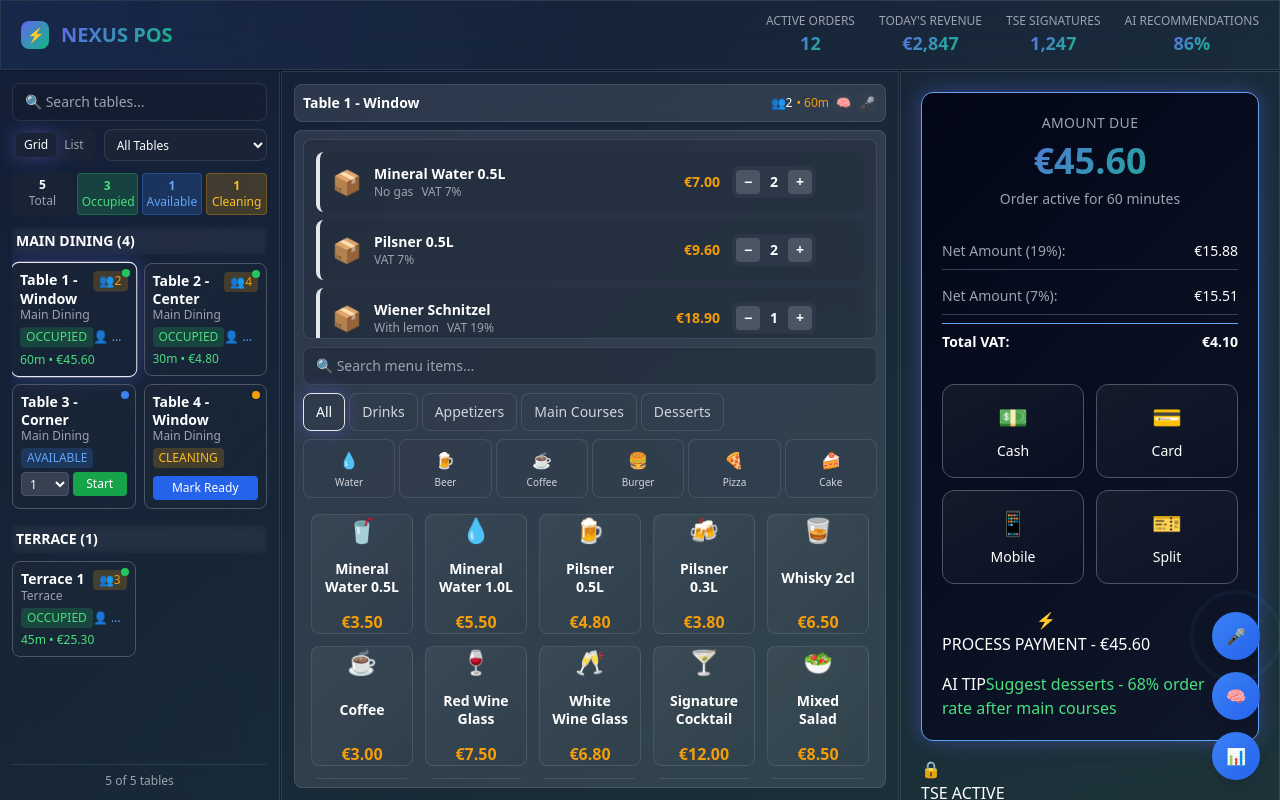
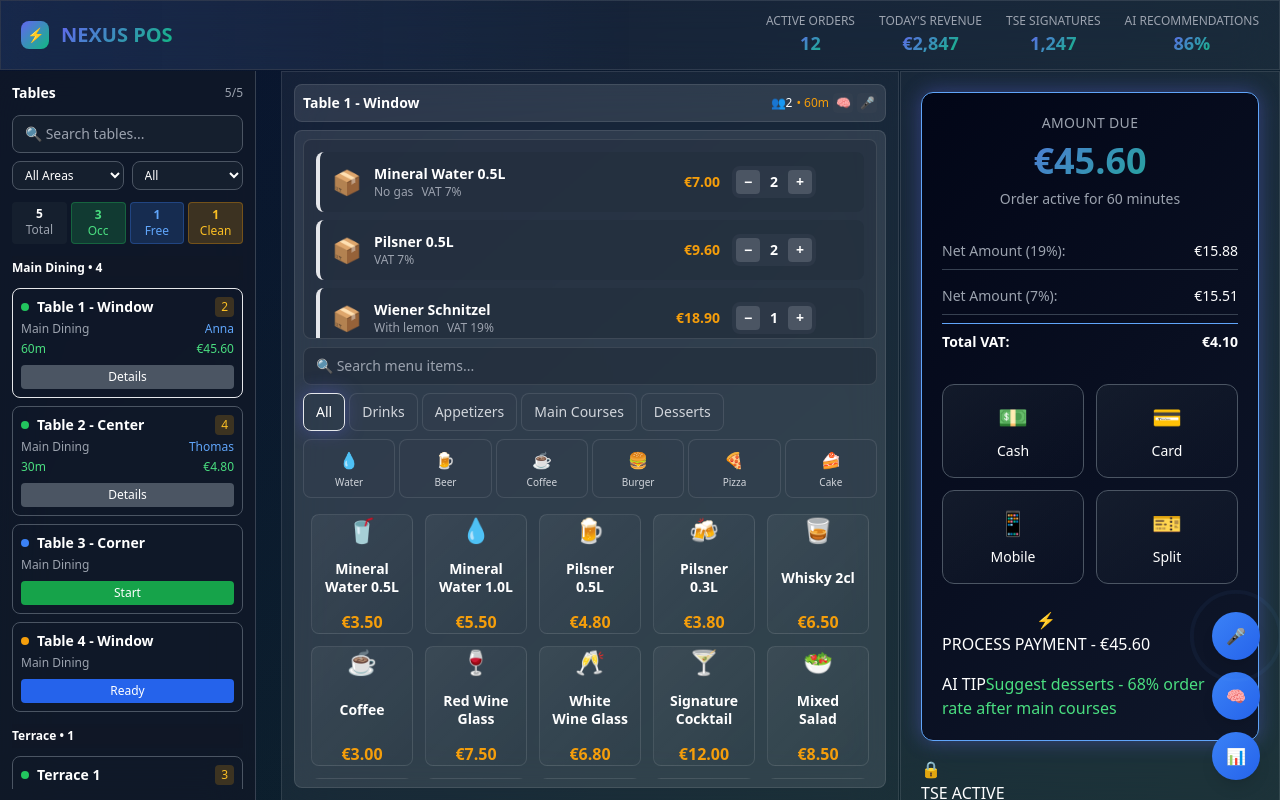
Before and after one commit to sulemantech/german-tse-pos-mvp, a React (Vite) app: page / in a window 1280 px wide. Built offline with nearby package versions, Linux system fonts and the light colour scheme.

Commit message:
fixed the table views

```diff
--- a/src/components/TablesPanel.tsx
+++ b/src/components/TablesPanel.tsx
@@ -8,6 +8,7 @@ interface TablesPanelProps {
   getOrderDuration: (startTime: string) => string;
   onFreeTable: (tableId: string) => void;
   onStartNewOrder: (tableId: string, guests: number) => void;
+  onCreateTable?: (tableData: Partial<Table>) => void;
 }
 
 const TablesPanel: React.FC<TablesPanelProps> = ({
@@ -16,12 +17,19 @@ const TablesPanel: React.FC<TablesPanelProps> = ({
   onSelectTable,
   getOrderDuration,
   onFreeTable,
-  onStartNewOrder
+  onStartNewOrder,
+  onCreateTable
 }) => {
-  const [viewMode, setViewMode] = useState<'grid' | 'list'>('grid');
   const [filterStatus, setFilterStatus] = useState<'all' | 'occupied' | 'free' | 'cleaning'>('all');
   const [searchTerm, setSearchTerm] = useState('');
-  const [newOrderGuests, setNewOrderGuests] = useState<{ [key: string]: number }>({});
+  const [selectedLocation, setSelectedLocation] = useState<string>('all');
+  const [showTableModal, setShowTableModal] = useState<Table | null>(null);
+
+  // Get unique locations for filter
+  const locations = useMemo(() => {
+    const uniqueLocations = [...new Set(tables.map(table => table.location))];
+    return ['all', ...uniqueLocations];
+  }, [tables]);
 
   // Filter and search tables
   const filteredTables = useMemo(() => {
@@ -30,6 +38,11 @@ const TablesPanel: React.FC<TablesPanelProps> = ({
     // Filter by status
     if (filterStatus !== 'all') {
       filtered = filtered.filter(table => table.status === filterStatus);
+    }
+
+    // Filter by location
+    if (selectedLocation !== 'all') {
+      filtered = filtered.filter(table => table.location === selectedLocation);
     }
 
     // Filter by search
@@ -42,7 +55,7 @@ const TablesPanel: React.FC<TablesPanelProps> = ({
     }
 
     return filtered;
-  }, [tables, filterStatus, searchTerm]);
+  }, [tables, filterStatus, selectedLocation, searchTerm]);
 
   // Group tables by location
   const tablesByLocation = useMemo(() => {
@@ -55,351 +68,263 @@ const TablesPanel: React.FC<TablesPanelProps> = ({
     }, {} as Record<string, Table[]>);
   }, [filteredTables]);
 
-  // Table statistics
-  const tableStats = useMemo(() => {
-    const total = tables.length;
-    const occupied = tables.filter(t => t.status === 'occupied').length;
-    const free = tables.filter(t => t.status === 'free').length;
-    const cleaning = tables.filter(t => t.status === 'cleaning').length;
-
-    return { total, occupied, free, cleaning };
-  }, [tables]);
-
-  const getStatusColor = (status: string) => {
-    switch (status) {
-      case 'occupied': return 'bg-green-500';
-      case 'free': return 'bg-blue-500';
-      case 'cleaning': return 'bg-amber-500';
-      case 'reserved': return 'bg-purple-500';
-      default: return 'bg-gray-500';
-    }
-  };
-
-  const getStatusText = (status: string) => {
-    switch (status) {
-      case 'occupied': return 'OCCUPIED';
-      case 'free': return 'AVAILABLE';
-      case 'cleaning': return 'CLEANING';
-      case 'reserved': return 'RESERVED';
-      default: return status.toUpperCase();
-    }
-  };
-
   const getCurrentOrder = (table: Table) => {
     if (!table.currentOrderId) return null;
     return table.orderHistory.find(order => order.id === table.currentOrderId);
   };
 
-  const handleStartNewOrder = (tableId: string) => {
-    const guests = newOrderGuests[tableId] || 1;
-    onStartNewOrder(tableId, guests);
-    setNewOrderGuests(prev => ({ ...prev, [tableId]: 1 }));
-  };
-
-  const QuickActions = ({ table }: { table: Table }) => {
-    const currentOrder = getCurrentOrder(table);
-
-    if (table.status === 'free') {
-      return (
-        <div className="flex gap-1 mt-1">
-          <select
-            value={newOrderGuests[table.id] || 1}
-            onChange={(e) => setNewOrderGuests(prev => ({
-              ...prev,
-              [table.id]: Number(e.target.value)
-            }))}
-            className="text-xs bg-gray-700 border border-gray-600 rounded px-1 text-white w-12"
-            onClick={(e) => e.stopPropagation()}
-          >
-            {[1,2,3,4,5,6,7,8].map(num => (
-              <option key={num} value={num}>{num}</option>
-            ))}
-          </select>
-          <button
-            onClick={(e) => {
-              e.stopPropagation();
-              handleStartNewOrder(table.id);
-            }}
-            className="text-xs bg-green-600 hover:bg-green-700 text-white px-2 py-1 rounded transition-colors flex-1"
-          >
-            Start
-          </button>
-        </div>
-      );
-    }
-
-    if (table.status === 'cleaning') {
-      return (
-        <button
-          onClick={(e) => {
-            e.stopPropagation();
-            onFreeTable(table.id);
-          }}
-          className="text-xs bg-blue-600 hover:bg-blue-700 text-white px-2 py-1 rounded transition-colors w-full mt-1"
-        >
-          Mark Ready
-        </button>
-      );
-    }
-
-    if (table.status === 'occupied' && currentOrder) {
-      return (
-        <div className="text-xs text-green-400 font-medium mt-1">
-          {getOrderDuration(currentOrder.startTime)} • €{currentOrder.total.toFixed(2)}
-        </div>
-      );
-    }
-
-    return null;
-  };
-
-  const TableCard = ({ table }: { table: Table }) => {
+  const CompactTableCard = ({ table }: { table: Table }) => {
     const currentOrder = getCurrentOrder(table);
 
     return (
       <div
-        className={`relative bg-gradient-to-br from-gray-800/50 to-transparent border rounded-lg p-2 cursor-pointer transition-all duration-200 group ${
+        className={`p-2 border rounded-lg cursor-pointer transition-all duration-150 group ${
           currentTable?.id === table.id
-            ? 'border-primary shadow-glow-primary scale-[1.02]'
-            : 'border-gray-600 hover:border-primary hover:shadow-glow'
+            ? 'border-primary bg-primary/10 shadow-sm'
+            : 'border-gray-600 hover:border-primary hover:bg-gray-700/30'
         }`}
         onClick={() => onSelectTable(table)}
       >
-        {/* Status Indicator */}
-        <div className={`absolute top-1.5 right-1.5 w-2 h-2 rounded-full ${getStatusColor(table.status)}`}></div>
-
-        {/* Table Info */}
-        <div className="mb-1">
-          <div className="flex justify-between items-start">
-            <div className="flex-1">
-              <div className="text-white font-semibold text-sm leading-tight">{table.name}</div>
-              <div className="text-gray-400 text-xs">{table.location}</div>
+        {/* Header - Table Number & Status */}
+        <div className="flex justify-between items-start mb-1">
+          <div className="flex items-center gap-2">
+            <div className={`w-2 h-2 rounded-full ${
+              table.status === 'occupied' ? 'bg-green-500' :
+              table.status === 'free' ? 'bg-blue-500' :
+              'bg-amber-500'
+            }`} />
+            <span className="text-white font-semibold text-sm">{table.name}</span>
           </div>
           {table.guests > 0 && (
-              <div className="text-accent text-xs font-medium bg-amber-500/20 px-1.5 py-0.5 rounded">
-                👥{table.guests}
-              </div>
+            <span className="text-amber-400 text-xs bg-amber-500/20 px-1.5 py-0.5 rounded">
+              {table.guests}
+            </span>
           )}
         </div>
 
-          {/* Status & Waiter */}
-          <div className="flex justify-between items-center mt-1">
-            <span className={`text-xs font-medium px-1.5 py-0.5 rounded ${
-              table.status === 'occupied' ? 'bg-green-500/20 text-green-400' :
-              table.status === 'free' ? 'bg-blue-500/20 text-blue-400' :
-              table.status === 'cleaning' ? 'bg-amber-500/20 text-amber-400' :
-              'bg-gray-500/20 text-gray-400'
-            }`}>
-              {getStatusText(table.status)}
-            </span>
+        {/* Details */}
+        <div className="space-y-1 text-xs">
+          <div className="text-gray-400 flex justify-between">
+            <span>{table.location}</span>
             {table.waiter && (
-              <span className="text-blue-400 text-xs truncate max-w-[60px]" title={table.waiter}>
-                👤 {table.waiter.split(' ')[0]}
+              <span className="text-blue-400 truncate max-w-[80px]" title={table.waiter}>
+                {table.waiter.split(' ')[0]}
               </span>
             )}
           </div>
+
+          {currentOrder && (
+            <div className="flex justify-between text-green-400">
+              <span>{getOrderDuration(currentOrder.startTime)}</span>
+              <span>€{currentOrder.total.toFixed(2)}</span>
             </div>
+          )}
 
           {/* Quick Actions */}
-        <QuickActions table={table} />
+          <div className="flex gap-1 pt-1" onClick={(e) => e.stopPropagation()}>
+            {table.status === 'free' && (
+              <button
+                onClick={() => onStartNewOrder(table.id, 1)}
+                className="flex-1 text-xs bg-green-600 hover:bg-green-700 text-white px-2 py-1 rounded transition-colors"
+              >
+                Start
+              </button>
+            )}
+            {table.status === 'cleaning' && (
+              <button
+                onClick={() => onFreeTable(table.id)}
+                className="flex-1 text-xs bg-blue-600 hover:bg-blue-700 text-white px-2 py-1 rounded transition-colors"
+              >
+                Ready
+              </button>
+            )}
+            {table.status === 'occupied' && (
+              <button
+                onClick={(e) => {
+                  e.stopPropagation();
+                  setShowTableModal(table);
+                }}
+                className="flex-1 text-xs bg-gray-600 hover:bg-gray-500 text-white px-2 py-1 rounded transition-colors"
+              >
+                Details
+              </button>
+            )}
+          </div>
+        </div>
       </div>
     );
   };
 
-  const TableListItem = ({ table }: { table: Table }) => {
+  const TableModal = ({ table }: { table: Table }) => {
     const currentOrder = getCurrentOrder(table);
 
     return (
-      <div
-        className={`flex items-center gap-3 p-2 border-b border-gray-700/50 cursor-pointer transition-all duration-150 group ${
-          currentTable?.id === table.id ? 'bg-primary/10 border-primary' : 'hover:bg-gray-700/30'
-        }`}
-        onClick={() => onSelectTable(table)}
+      <div className="fixed inset-0 bg-black/50 backdrop-blur-sm flex items-center justify-center z-50 p-4">
+        <div className="bg-gray-800 rounded-xl p-4 max-w-sm w-full border border-gray-600">
+          <div className="flex justify-between items-start mb-3">
+            <div>
+              <h2 className="text-lg font-bold text-white">{table.name}</h2>
+              <p className="text-gray-400 text-sm">{table.location}</p>
+            </div>
+            <button
+              onClick={() => setShowTableModal(null)}
+              className="text-gray-400 hover:text-white"
             >
-        {/* Status Dot */}
-        <div className={`w-2 h-2 rounded-full ${getStatusColor(table.status)}`}></div>
+              ✕
+            </button>
+          </div>
 
-        {/* Table Info */}
-        <div className="flex-1 min-w-0">
-          <div className="flex items-center gap-2">
-            <div className="text-white font-semibold text-sm">{table.name}</div>
-            <div className="text-gray-400 text-xs">{table.location}</div>
+          <div className="space-y-3 text-sm">
+            <div className="flex justify-between">
+              <span className="text-gray-400">Status</span>
+              <span className={`
+                ${table.status === 'occupied' ? 'text-green-400' :
+                  table.status === 'free' ? 'text-blue-400' :
+                  'text-amber-400'} font-semibold`
+              }>
+                {table.status.charAt(0).toUpperCase() + table.status.slice(1)}
+              </span>
+            </div>
+
             {table.guests > 0 && (
-              <div className="text-accent text-xs">👥{table.guests}</div>
+              <div className="flex justify-between">
+                <span className="text-gray-400">Guests</span>
+                <span className="text-white">{table.guests}</span>
+              </div>
+            )}
+
+            {table.waiter && (
+              <div className="flex justify-between">
+                <span className="text-gray-400">Waiter</span>
+                <span className="text-blue-400">{table.waiter}</span>
+              </div>
+            )}
+
+            {currentOrder && (
+              <>
+                <div className="flex justify-between">
+                  <span className="text-gray-400">Duration</span>
+                  <span className="text-green-400">{getOrderDuration(currentOrder.startTime)}</span>
+                </div>
+                <div className="flex justify-between">
+                  <span className="text-gray-400">Total</span>
+                  <span className="text-accent font-semibold">€{currentOrder.total.toFixed(2)}</span>
+                </div>
+              </>
             )}
           </div>
-          <div className="flex items-center gap-2 mt-0.5">
-            <span className={`text-xs px-1.5 py-0.5 rounded ${
-              table.status === 'occupied' ? 'bg-green-500/20 text-green-400' :
-              table.status === 'free' ? 'bg-blue-500/20 text-blue-400' :
-              'bg-amber-500/20 text-amber-400'
-            }`}>
-              {getStatusText(table.status)}
-            </span>
-            {table.waiter && (
-              <span className="text-blue-400 text-xs">👤 {table.waiter}</span>
-            )}
-            {currentOrder && (
-              <span className="text-green-400 text-xs">
-                {getOrderDuration(currentOrder.startTime)} • €{currentOrder.total.toFixed(2)}
-              </span>
+
+          <div className="flex gap-2 pt-3 mt-3 border-t border-gray-700">
+            <button
+              onClick={() => {
+                onSelectTable(table);
+                setShowTableModal(null);
+              }}
+              className="flex-1 px-3 py-2 bg-primary hover:bg-primary/80 text-white rounded-lg text-sm transition-colors"
+            >
+              Open Order
+            </button>
+            {table.status === 'occupied' && (
+              <button
+                onClick={() => {
+                  onFreeTable(table.id);
+                  setShowTableModal(null);
+                }}
+                className="px-3 py-2 bg-red-600 hover:bg-red-700 text-white rounded-lg text-sm transition-colors"
+              >
+                Free Table
+              </button>
             )}
           </div>
-        </div>
-
-        {/* Quick Actions */}
-        <div className="flex gap-1" onClick={(e) => e.stopPropagation()}>
-          {table.status === 'free' && (
-            <>
-              <select
-                value={newOrderGuests[table.id] || 1}
-                onChange={(e) => setNewOrderGuests(prev => ({
-                  ...prev,
-                  [table.id]: Number(e.target.value)
-                }))}
-                className="text-xs bg-gray-700 border border-gray-600 rounded px-1 text-white w-12"
-              >
-                {[1,2,3,4,5,6].map(num => (
-                  <option key={num} value={num}>{num}</option>
-                ))}
-              </select>
-              <button
-                onClick={() => handleStartNewOrder(table.id)}
-                className="text-xs bg-green-600 hover:bg-green-700 text-white px-2 py-1 rounded transition-colors"
-              >
-                Start
-              </button>
-            </>
-          )}
-          {table.status === 'cleaning' && (
-            <button
-              onClick={() => onFreeTable(table.id)}
-              className="text-xs bg-blue-600 hover:bg-blue-700 text-white px-2 py-1 rounded transition-colors"
-            >
-              Ready
-            </button>
-          )}
         </div>
       </div>
     );
   };
 
   return (
-    <aside className="bg-card backdrop-blur-xl border-r border-glass p-3 flex flex-col gap-3 h-[calc(100vh-70px)] overflow-hidden">
-      {/* Header with Controls */}
-      <div className="flex flex-col gap-2">
-        {/* Search Bar */}
-        <div className="relative">
+    <aside className="bg-gray-900/80 backdrop-blur-xl border-r border-gray-700 p-3 flex flex-col gap-3 h-[calc(100vh-70px)] overflow-hidden w-64">
+      {/* Header */}
+      <div className="flex items-center justify-between">
+        <h2 className="text-white font-bold text-sm">Tables</h2>
+        <div className="text-gray-400 text-xs">
+          {filteredTables.length}/{tables.length}
+        </div>
+      </div>
+
+      {/* Search & Filters */}
+      <div className="space-y-2">
         <input
           type="text"
           placeholder="🔍 Search tables..."
           value={searchTerm}
           onChange={(e) => setSearchTerm(e.target.value)}
-            className="w-full px-3 py-2 bg-gray-900/30 border border-glass rounded-lg text-white text-sm placeholder-gray-400 focus:outline-none focus:border-primary focus:shadow-glow"
+          className="w-full px-3 py-2 bg-gray-800/50 border border-gray-600 rounded-lg text-white text-sm placeholder-gray-400 focus:outline-none focus:border-primary"
         />
-          {searchTerm && (
-            <button
-              onClick={() => setSearchTerm('')}
-              className="absolute right-2 top-1/2 transform -translate-y-1/2 text-gray-400 hover:text-white"
+
+        <div className="flex gap-2">
+          <select
+            value={selectedLocation}
+            onChange={(e) => setSelectedLocation(e.target.value)}
+            className="flex-1 bg-gray-800/50 border border-gray-600 rounded-lg px-2 py-1 text-white text-xs focus:outline-none focus:border-primary"
           >
-              ✕
-            </button>
-          )}
-        </div>
+            {locations.map(location => (
+              <option key={location} value={location}>
+                {location === 'all' ? 'All Areas' : location}
+              </option>
+            ))}
+          </select>
 
-        {/* Controls Row */}
-        <div className="flex gap-2">
-          {/* View Toggle */}
-          <div className="flex bg-gray-800/50 rounded-lg p-1">
-            <button
-              onClick={() => setViewMode('grid')}
-              className={`px-2 py-1 rounded text-xs font-medium transition-all ${
-                viewMode === 'grid'
-                  ? 'bg-primary text-white shadow-glow-primary'
-                  : 'text-gray-400 hover:text-white'
-              }`}
-            >
-              Grid
-            </button>
-            <button
-              onClick={() => setViewMode('list')}
-              className={`px-2 py-1 rounded text-xs font-medium transition-all ${
-                viewMode === 'list'
-                  ? 'bg-primary text-white shadow-glow-primary'
-                  : 'text-gray-400 hover:text-white'
-              }`}
-            >
-              List
-            </button>
-          </div>
-
-          {/* Status Filter */}
           <select
             value={filterStatus}
             onChange={(e) => setFilterStatus(e.target.value as any)}
-            className="flex-1 bg-gray-800/50 border border-glass rounded-lg px-2 py-1 text-white text-xs focus:outline-none focus:border-primary"
+            className="flex-1 bg-gray-800/50 border border-gray-600 rounded-lg px-2 py-1 text-white text-xs focus:outline-none focus:border-primary"
           >
-            <option value="all">All Tables</option>
+            <option value="all">All</option>
             <option value="occupied">Occupied</option>
-            <option value="free">Available</option>
+            <option value="free">Free</option>
             <option value="cleaning">Cleaning</option>
           </select>
         </div>
       </div>
 
-      {/* Statistics Bar */}
+      {/* Statistics */}
       <div className="grid grid-cols-4 gap-1 text-xs">
         <div className="bg-gray-800/50 rounded p-1 text-center">
-          <div className="text-white font-semibold">{tableStats.total}</div>
+          <div className="text-white font-semibold">{tables.length}</div>
           <div className="text-gray-400">Total</div>
         </div>
         <div className="bg-green-500/20 rounded p-1 text-center border border-green-500/30">
-          <div className="text-green-400 font-semibold">{tableStats.occupied}</div>
-          <div className="text-green-400">Occupied</div>
+          <div className="text-green-400 font-semibold">{tables.filter(t => t.status === 'occupied').length}</div>
+          <div className="text-green-400">Occ</div>
         </div>
         <div className="bg-blue-500/20 rounded p-1 text-center border border-blue-500/30">
-          <div className="text-blue-400 font-semibold">{tableStats.free}</div>
-          <div className="text-blue-400">Available</div>
+          <div className="text-blue-400 font-semibold">{tables.filter(t => t.status === 'free').length}</div>
+          <div className="text-blue-400">Free</div>
         </div>
         <div className="bg-amber-500/20 rounded p-1 text-center border border-amber-500/30">
-          <div className="text-amber-400 font-semibold">{tableStats.cleaning}</div>
-          <div className="text-amber-400">Cleaning</div>
+          <div className="text-amber-400 font-semibold">{tables.filter(t => t.status === 'cleaning').length}</div>
+          <div className="text-amber-400">Clean</div>
         </div>
       </div>
 
-      {/* Tables Container */}
+      {/* Tables List */}
       <div className="flex-1 overflow-y-auto">
         {Object.keys(tablesByLocation).length === 0 ? (
-          <div className="text-center text-gray-400 py-8 text-sm">
-            No tables found{searchTerm ? ` for "${searchTerm}"` : ''}
+          <div className="text-center text-gray-400 py-4 text-sm">
+            No tables found
           </div>
-        ) : viewMode === 'grid' ? (
-          // Grid View
-          <div className="space-y-4">
+        ) : (
+          <div className="space-y-3">
             {Object.entries(tablesByLocation).map(([location, locationTables]) => (
               <div key={location}>
-                <h3 className="text-white font-semibold text-sm mb-2 px-1 sticky top-0 bg-dark/80 backdrop-blur-sm py-1">
-                  {location.toUpperCase()} ({locationTables.length})
+                <div className="flex items-center gap-2 mb-2 sticky top-0 bg-gray-900/80 backdrop-blur-sm py-1">
+                  <h3 className="text-white font-semibold text-xs">
+                    {location} • {locationTables.length}
                   </h3>
-                <div className="grid grid-cols-2 gap-2">
+                </div>
+                <div className="grid grid-cols-1 gap-2">
                   {locationTables.map((table) => (
-                    <TableCard key={table.id} table={table} />
-                  ))}
-                </div>
-              </div>
-            ))}
-          </div>
-        ) : (
-          // List View
-          <div className="space-y-2">
-            {Object.entries(tablesByLocation).map(([location, locationTables]) => (
-              <div key={location}>
-                <h3 className="text-white font-semibold text-sm mb-2 px-1 sticky top-0 bg-dark/80 backdrop-blur-sm py-1">
-                  {location.toUpperCase()} ({locationTables.length})
-                </h3>
-                <div className="space-y-1">
-                  {locationTables.map((table) => (
-                    <TableListItem key={table.id} table={table} />
+                    <CompactTableCard key={table.id} table={table} />
                   ))}
                 </div>
               </div>
@@ -408,12 +333,8 @@ const TablesPanel: React.FC<TablesPanelProps> = ({
         )}
       </div>
 
-      {/* Quick Actions Footer */}
-      <div className="border-t border-glass pt-2">
-        <div className="text-xs text-gray-400 text-center">
-          {filteredTables.length} of {tables.length} tables
-        </div>
-      </div>
+      {/* Table Detail Modal */}
+      {showTableModal && <TableModal table={showTableModal} />}
     </aside>
   );
 };
```
Lines whose indentation alone changed are shown as unchanged.
